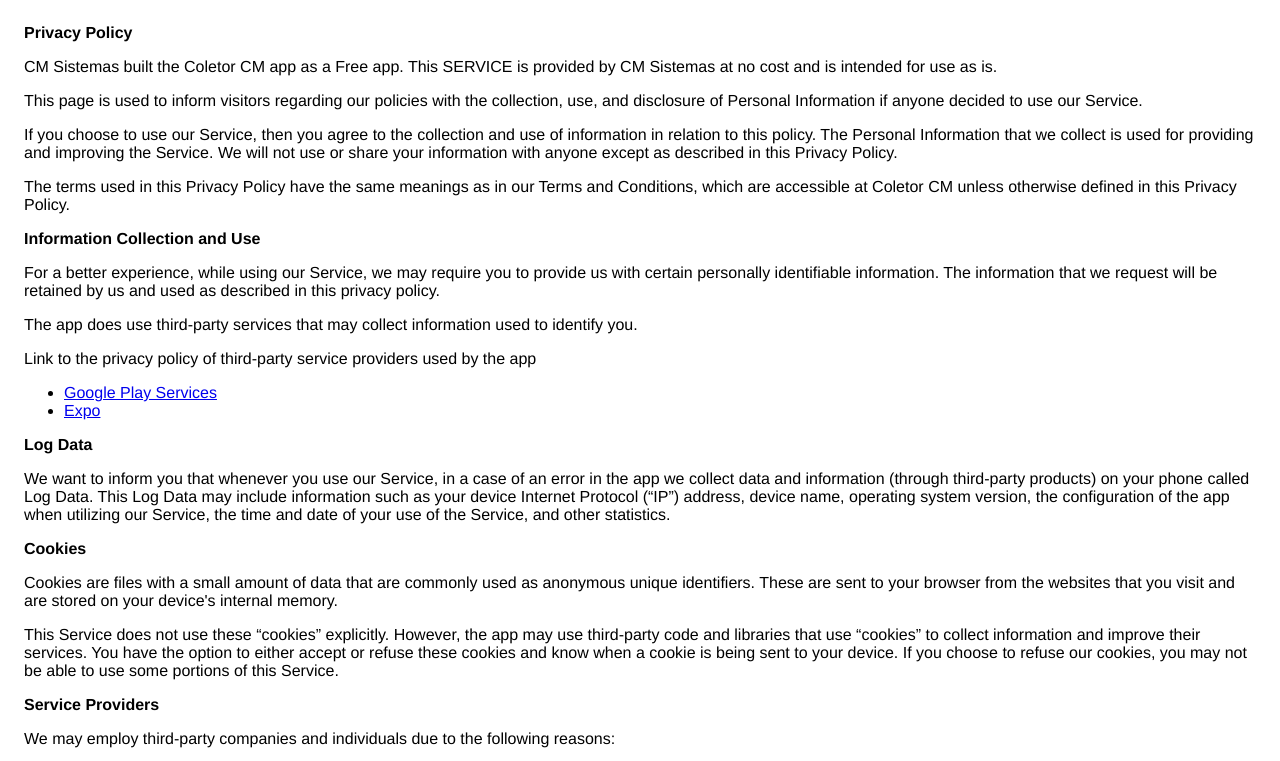
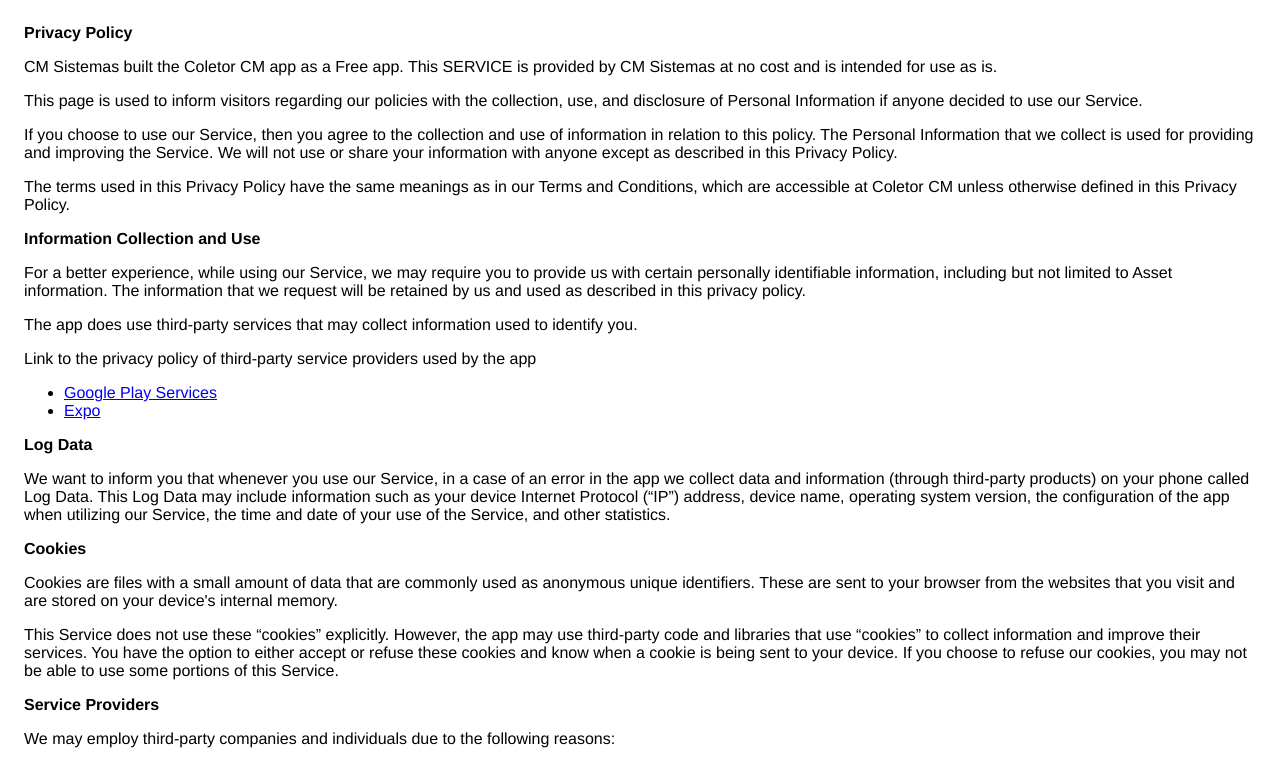
Before and after one commit to cm-sistemas/Privacy-Policy, a plain HTML site: page index.html in a window 1280 px wide. Shown: the top 761 px of the page. Drawn offline with Linux system fonts and the light colour scheme.

Commit message:
Add files via upload

```diff
--- a/index.html
+++ b/index.html
@@ -37,9 +37,9 @@
     <p><strong>Information Collection and Use</strong></p>
     <p>
       For a better experience, while using our Service, we may require you to
-      provide us with certain personally identifiable information. The
-      information that we request will be retained by us and used as described
-      in this privacy policy.
+      provide us with certain personally identifiable information, including but
+      not limited to Asset information. The information that we request will be
+      retained by us and used as described in this privacy policy.
     </p>
     <div>
       <p>
```
